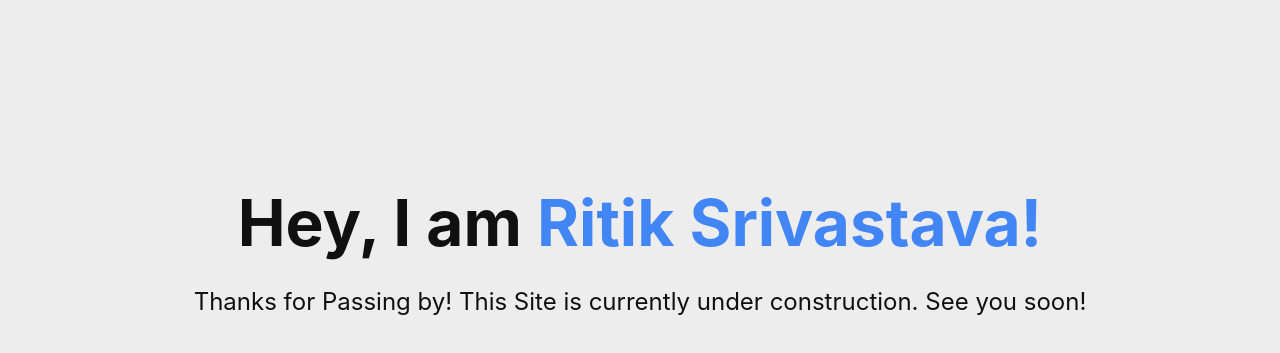
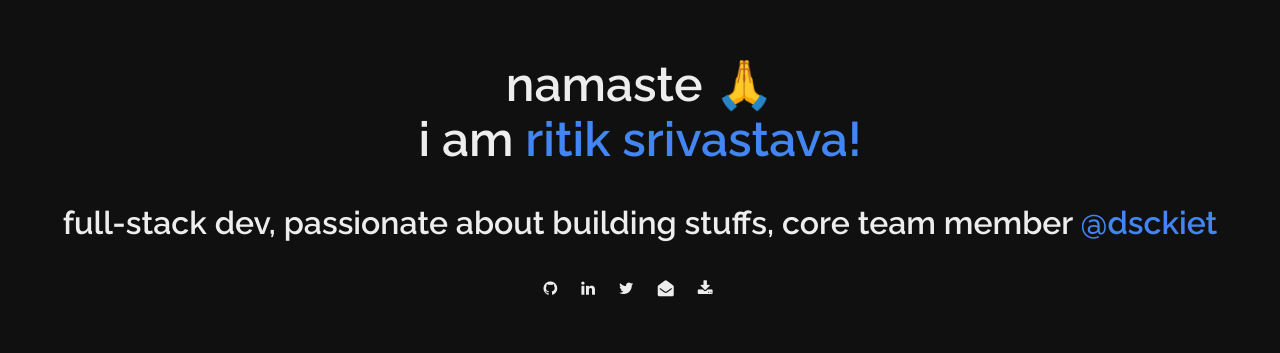
Before and after one commit to ritiksr25/Portfolio, a Next.js app: page / in a window 1280 px wide. Shown: the part 135-488 px from the top of the page. Built offline with nearby package versions, Linux system fonts and the light colour scheme.

Commit message:
--update: minimal v0.1

```diff
--- a/components/LayoutComponent.jsx
+++ b/components/LayoutComponent.jsx
@@ -3,7 +3,7 @@ import config from "../utils/config";
 
 const { TITLE, HANDLE, ABOUT, KEYWORDS, DOMAIN } = config;
 
-const LayoutComponent = (props) => (
+const LayoutComponent = props => (
 	<>
 		<Head>
 			<title>{TITLE}</title>
@@ -60,9 +60,16 @@ const LayoutComponent = (props) => (
 				name="google-site-verification"
 				content="-V6HnViUv9byKilJ5nbBsZYijb57xnK8sFm9fMNB5l4"
 			/>
-
+			<link
+				href="https://stackpath.bootstrapcdn.com/font-awesome/4.7.0/css/font-awesome.min.css"
+				rel="stylesheet"
+				integrity="sha384-wvfXpqpZZVQGK6TAh5PVlGOfQNHSoD2xbE+QkPxCAFlNEevoEH3Sl0sibVcOQVnN"
+				crossorigin="anonymous"
+			></link>
 		</Head>
-    <script>{(console.log = console.warn = console.error = () => {})}</script>
+		<script>
+			{(console.log = console.warn = console.error = () => {})}
+		</script>
 		{props.children}
 	</>
 );
--- a/pages/index.js
+++ b/pages/index.js
@@ -5,22 +5,80 @@ export default function Home() {
 	return (
 		<LayoutComponent>
 			<div className={styles.container}>
-				<main className={styles.main}>
+				<div className={styles.main}>
 					<h1 className={styles.title}>
-						Hey, I am{" "}
+						namaste 🙏
+						<br />i am{" "}
+						<span className={styles.name}>ritik srivastava!</span>
+					</h1>
+					<p className={styles.description}>
+						full-stack dev, passionate about building stuffs, core
+						team member{" "}
 						<a
-							href="https://linkedin.com/in/ritiksr25"
+							href="https://dsckiet.com"
 							target="_blank"
 							rel="noreferrer noopener"
 						>
-							Ritik Srivastava!
+							@dsckiet
 						</a>
-					</h1>
-					<p className={styles.description}>
-						Thanks for Passing by! This Site is currently under
-						construction. See you soon!
 					</p>
-				</main>
+					<div className="social-section row">
+						<a
+							title="stalk me on github"
+							target="_blank"
+							rel="noopener noreferrer"
+							href="https://github.com/ritiksr25"
+						>
+							<i
+								className={`${styles.contactLink} fa fa-github`}
+							/>
+						</a>
+
+						<a
+							title="connect with me on linkedin"
+							target="_blank"
+							rel="noopener noreferrer"
+							href="https://linkedin.com/in/ritiksr25"
+						>
+							<i
+								className={`${styles.contactLink} fa fa-linkedin`}
+							/>
+						</a>
+
+						<a
+							title="follow me on twitter"
+							target="_blank"
+							rel="noopener noreferrer"
+							href="https://twitter.com/ritiksr25"
+						>
+							<i
+								className={`${styles.contactLink} fa fa-twitter`}
+							/>
+						</a>
+
+						<a
+							title="send a hi on gmail"
+							target="_blank"
+							rel="noopener noreferrer"
+							href="mailto:ritiksr25@gmail.com"
+						>
+							<i
+								className={`${styles.contactLink} fa fa-envelope-open`}
+							/>
+						</a>
+
+						<a
+							title="checkout my resume"
+							target="_blank"
+							rel="noopener noreferrer"
+							href="https://bit.ly/ritiksr25-resume"
+						>
+							<i
+								className={`${styles.contactLink} fa fa-download`}
+							/>
+						</a>
+					</div>
+				</div>
 			</div>
 		</LayoutComponent>
 	);
--- a/styles/Home.module.css
+++ b/styles/Home.module.css
@@ -1,19 +1,16 @@
 .container {
-	min-height: 100vh;
 	padding: 0 0.5rem;
 	display: flex;
 	flex-direction: column;
-	justify-content: center;
-	align-items: center;
+	text-align: center;
+	margin-top: 20vh;
 }
 
 .main {
-	padding: 5rem 0;
+	padding: 2rem 2rem;
 	flex: 1;
 	display: flex;
 	flex-direction: column;
-	justify-content: center;
-	align-items: center;
 }
 
 .title a {
@@ -24,15 +21,60 @@
 .title {
 	margin: 0;
 	line-height: 1.15;
-	font-size: 4rem;
+	font-size: 48px;
 }
 
-.title,
-.description {
-	text-align: center;
+.name {
+	color: #4285f4;
+	cursor: pointer;
+	transition: 1.5s all linear;
+}
+
+.name:hover {
+	color: #ededed;
+	cursor: pointer;
+	transition: 1.5s all linear;
 }
 
 .description {
 	line-height: 1.5;
-	font-size: 1.5rem;
+	font-size: 32px;
 }
+
+.description a {
+	cursor: pointer;
+	transition: 0.3s all linear;
+}
+
+.description a:hover {
+	color: #ededed;
+	cursor: pointer;
+	transition: 0.3s all linear;
+}
+
+.contactLink {
+	font-size: 32px;
+	color: #ededed;
+	margin-right: 24px;
+	transition: 0.3s all linear;
+}
+
+.contactLink:hover {
+	color: #4285f4;
+	transition: 0.3s all linear;
+}
+
+@media only screen and (max-width: 550px) {
+	.container {
+		margin-top: auto;
+	}
+
+	.title {
+		font-size: 32px;
+	}
+
+	.description,
+	.contactLink {
+		font-size: 24px;
+	}
+}
--- a/styles/globals.css
+++ b/styles/globals.css
@@ -1,11 +1,12 @@
+@import url("https://fonts.googleapis.com/css2?family=Raleway:wght@600&display=swap");
+
 html,
 body {
 	padding: 0;
 	margin: 0;
-	font-family: -apple-system, BlinkMacSystemFont, Segoe UI, Roboto, Oxygen,
-		Ubuntu, Cantarell, Fira Sans, Droid Sans, Helvetica Neue, sans-serif;
-	background-color: #EDEDED;
-	color: #101010;
+	font-family: "Raleway", sans-serif;
+	background-color: #101010;
+	color: #ededed;
 }
 
 a {
```
Lines whose indentation alone changed are shown as unchanged.
